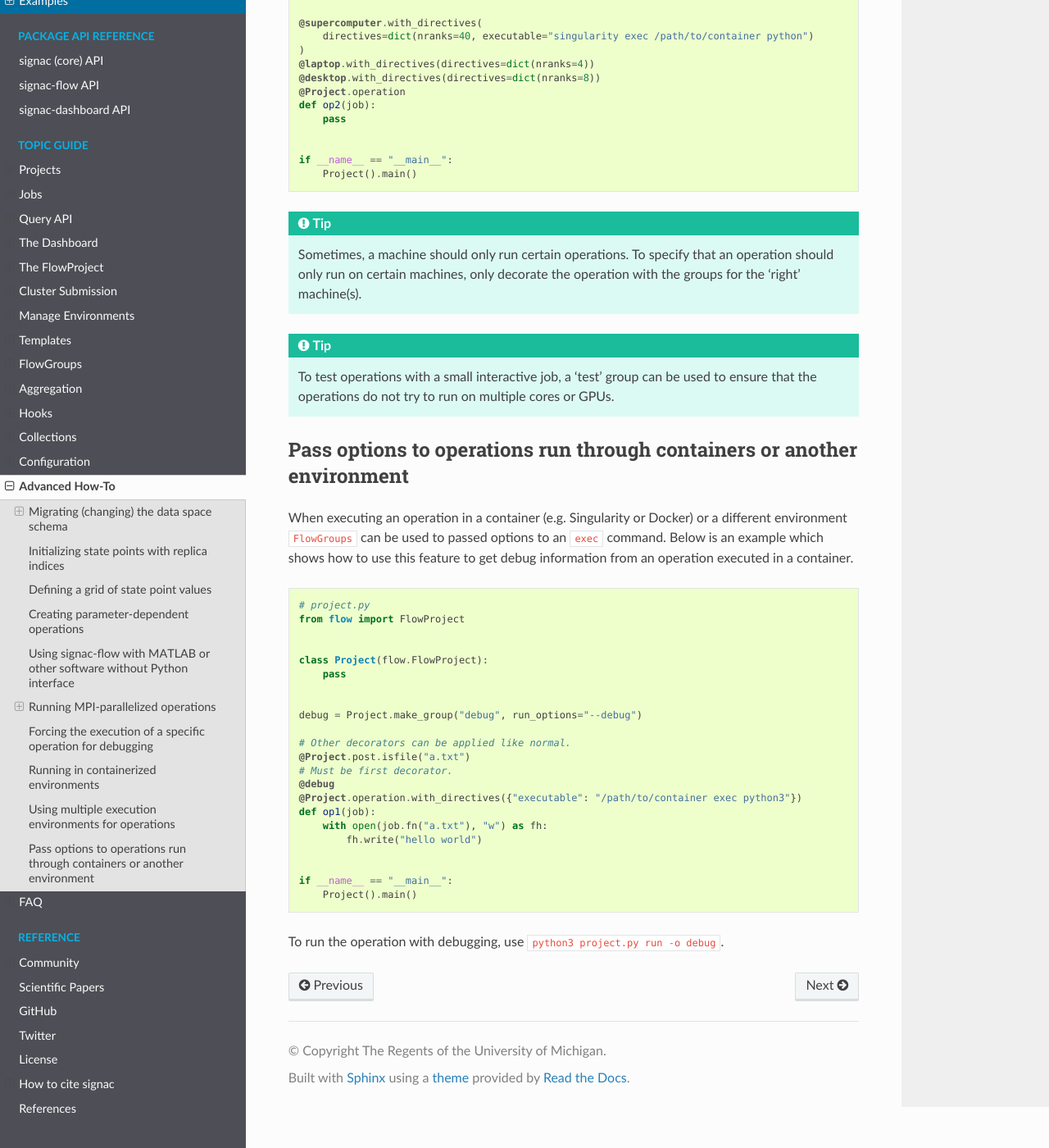
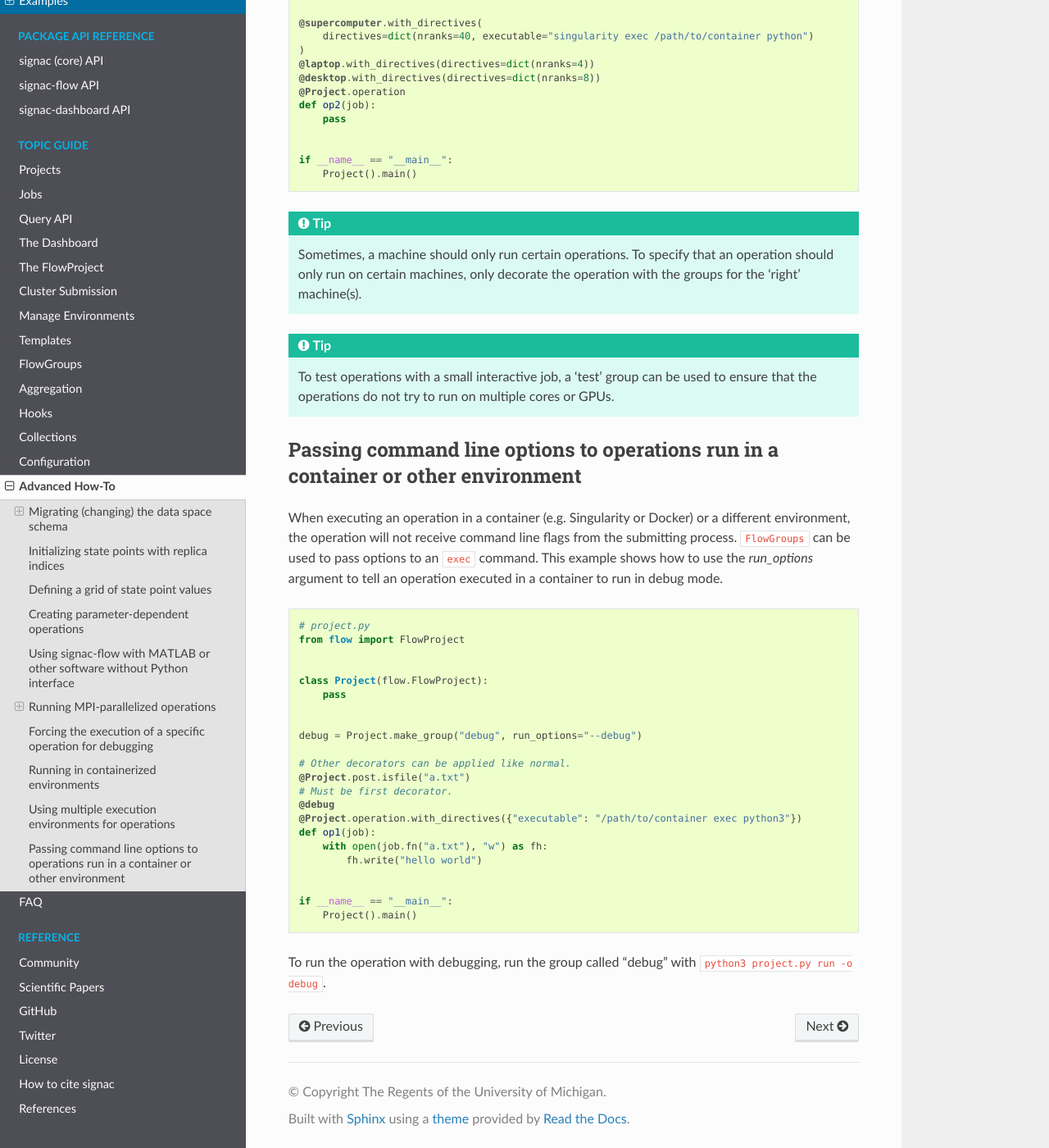
Before and after one commit to glotzerlab/signac-docs, a Sphinx documentation site: the page built from docs/source/recipes.rst, in a window 1280 px wide and 1400 px high, scrolled down 8023 px. Shown: the whole window at 82% size. Built offline with Sphinx 7.4.7 and the Read the Docs theme 2.0.0, drawn with Linux system fonts in a browser that asks for light colours.

Commit message:
clarify documentation
Co-authored-by: Corwin Kerr <cbkerr@umich.edu>

```diff
--- a/docs/source/recipes.rst
+++ b/docs/source/recipes.rst
@@ -438,12 +438,12 @@ different environment.
    To test operations with a small interactive job, a 'test' group can be used
    to ensure that the operations do not try to run on multiple cores or GPUs.
 
-Pass options to operations run through containers or another environment
+Passing command line options to operations run in a container or other environment
 ========================================================================
 
-When executing an operation in a container (e.g. Singularity or Docker) or a different environment
-``FlowGroups`` can be used to passed options to an ``exec`` command. Below is an example which shows
-how to use this feature to get debug information from an operation executed in a container.
+When executing an operation in a container (e.g. Singularity or Docker) or a different environment, the operation will not receive command line flags from the submitting process.
+``FlowGroups`` can be used to pass options to an ``exec`` command. This example shows
+how to use the `run_options` argument to tell an operation executed in a container to run in debug mode.
 
 .. code-block:: python
 
@@ -471,4 +471,4 @@ how to use this feature to get debug information from an operation executed in a
         Project().main()
 
 
-To run the operation with debugging, use ``python3 project.py run -o debug``.
+To run the operation with debugging, run the group called "debug" with ``python3 project.py run -o debug``.
```
